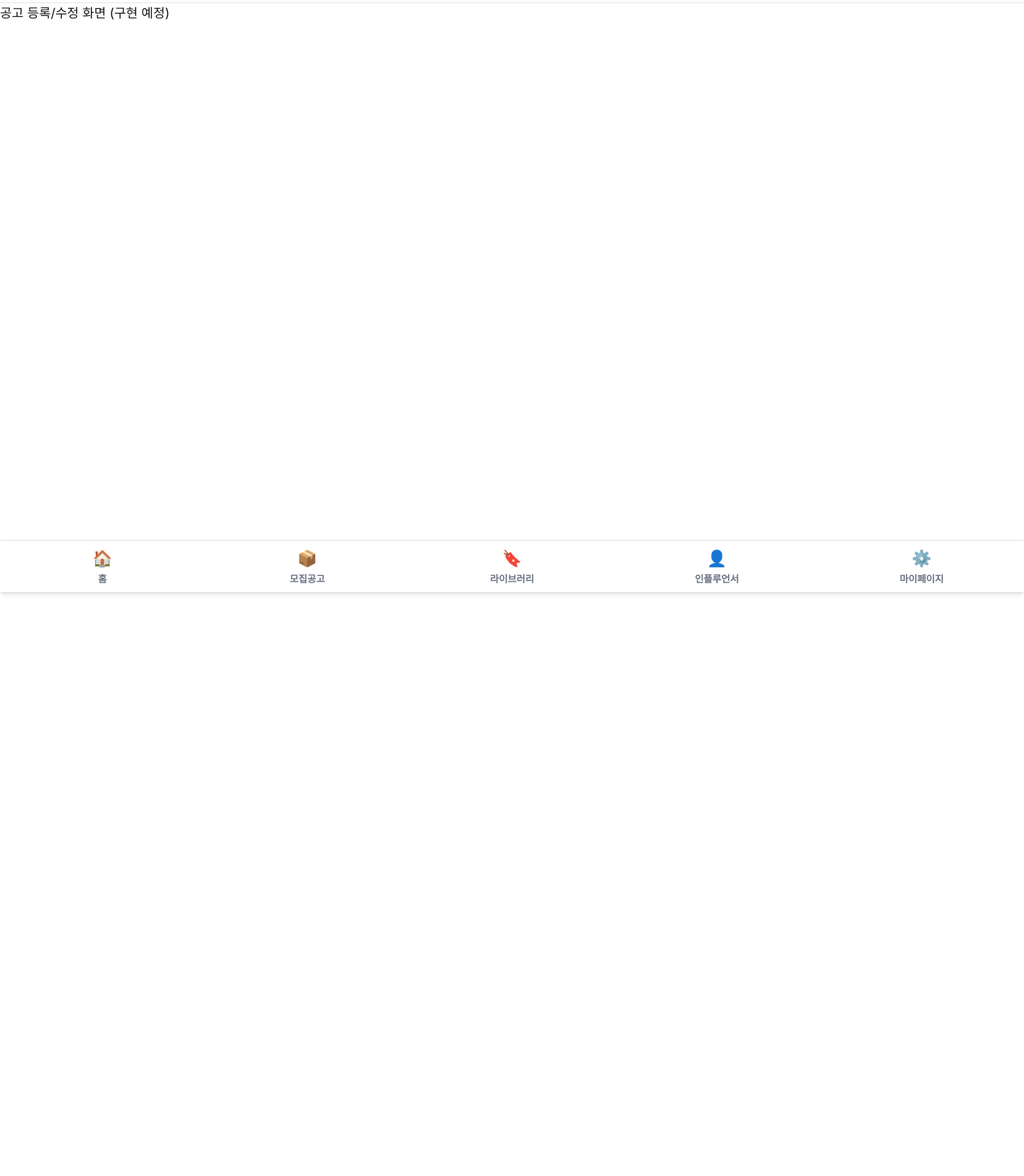
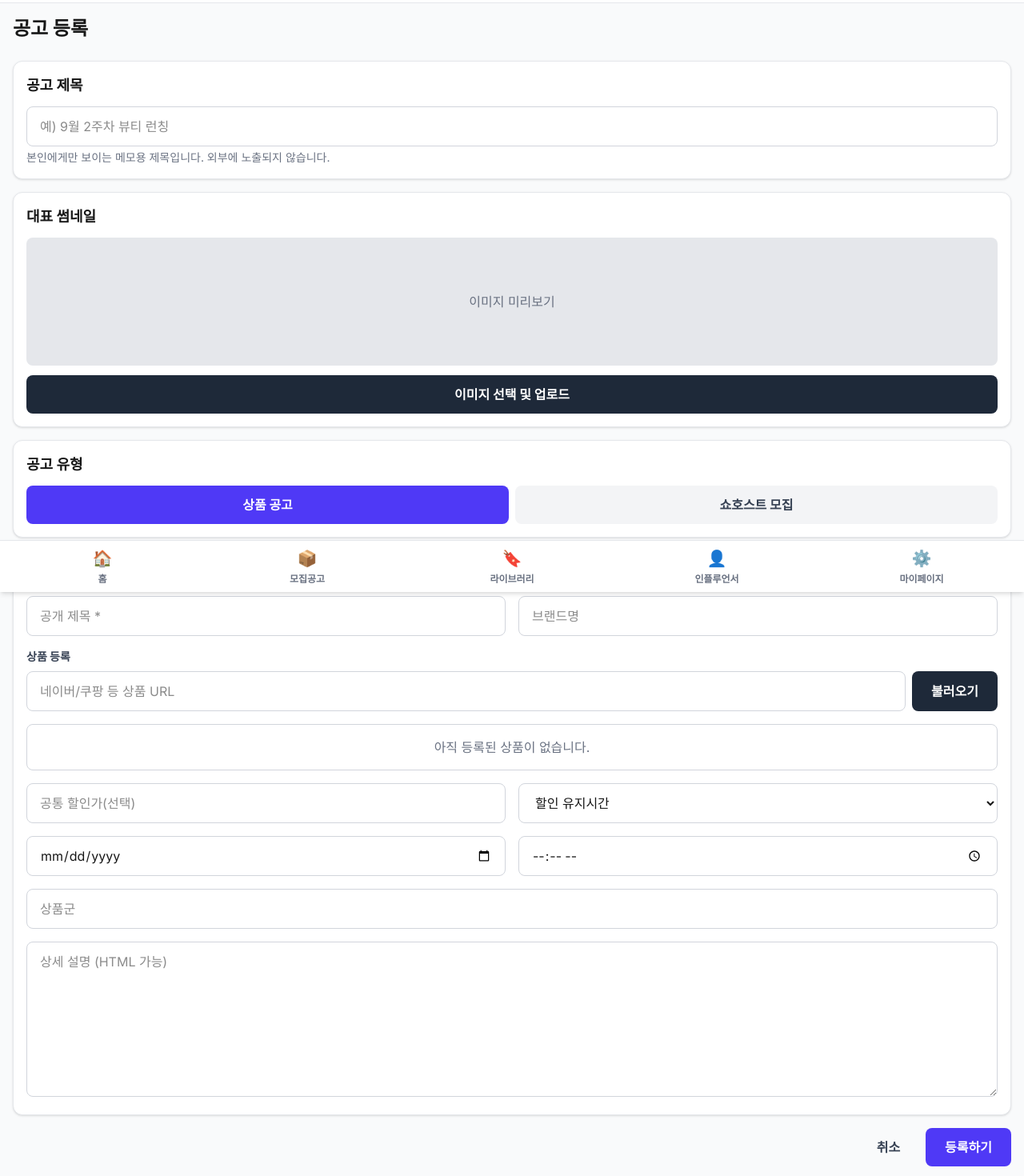
Before and after one commit to livee0322/alpa, a Next.js app in the folder front-end/react/: page /campaign-form in a window 1280 px wide. Shown: the part 60-1530 px from the top of the page at 80% size. Before the commit the page ends 800 px from the top, so only its background shows below. Built offline with nearby package versions, Linux system fonts and the light colour scheme.

Commit message:
250906 > front-end > react > 캠페인 폼 페이지 구현 완료

```diff
--- a/front-end/react/app/campaign-form/page.tsx
+++ b/front-end/react/app/campaign-form/page.tsx
@@ -1,3 +1,109 @@
+'use client';
+
+import { useEffect } from 'react';
+import { useRouter, useSearchParams } from 'next/navigation';
+import FormSectionContainer from '@/components/campaign-form/FormSectionContainer';
+import ImagePickerSection from '@/components/campaign-form/ImagePickerSection';
+import CampaignTypeSelector from '@/components/campaign-form/CampaignTypeSelector';
+import ProductFormSection from '@/components/campaign-form/ProductFormSection';
+import RecruitFormSection from '@/components/campaign-form/RecruitFormSection';
+import { useCampaignFormStore } from '@/lib/stores/campaignFormStore';
+import Link from 'next/link';
+
 export default function CampaignFormPage() {
-    return <div>공고 등록/수정 화면 (구현 예정)</div>;
+    const router = useRouter();
+    const searchParams = useSearchParams();
+    const campaignId = searchParams.get('id');
+
+    const {
+        campaignType,
+        internalTitle,
+        editingCampaign,
+        isLoading,
+        isSubmitting,
+        setFormData,
+        loadCampaignForEdit,
+        submitForm,
+    } = useCampaignFormStore();
+
+    useEffect(() => {
+        if (campaignId) {
+            loadCampaignForEdit(campaignId);
+        }
+    }, [campaignId, loadCampaignForEdit]);
+
+    const handleSubmit = async (e: React.FormEvent) => {
+        e.preventDefault();
+        try {
+            await submitForm();
+            alert(`캠페인이 성공적으로 ${editingCampaign ? '수정' : '등록'}되었습니다.`);
+            router.push('/campaigns');
+        } catch (e: any) {
+            alert(`저장 실패: ${e.message}`);
+        }
+    };
+
+    if (isLoading) {
+        return <div className="text-center py-12">데이터를 불러오는 중...</div>;
+    }
+
+    return (
+        <main className="p-4 bg-gray-50 min-h-screen">
+            <h1 className="text-2xl font-bold mb-6">
+                {editingCampaign ? '공고 수정' : '공고 등록'}
+            </h1>
+            <form onSubmit={handleSubmit} className="space-y-6">
+                <FormSectionContainer title="공고 제목">
+                    <input
+                        type="text"
+                        placeholder="예) 9월 2주차 뷰티 런칭"
+                        value={internalTitle}
+                        onChange={(e) => setFormData({ internalTitle: e.target.value })}
+                        className="w-full px-4 py-3 border border-gray-300 rounded-lg focus:outline-none focus:border-indigo-500"
+                    />
+                    <p className="text-sm text-gray-500 mt-1">
+                        본인에게만 보이는 메모용 제목입니다. 외부에 노출되지 않습니다.
+                    </p>
+                </FormSectionContainer>
+
+                <FormSectionContainer title="대표 썸네일">
+                    <ImagePickerSection />
+                </FormSectionContainer>
+
+                <FormSectionContainer title="공고 유형">
+                    <CampaignTypeSelector />
+                </FormSectionContainer>
+
+                {campaignType === 'product' ? (
+                    <FormSectionContainer title="상품 공고">
+                        <ProductFormSection />
+                    </FormSectionContainer>
+                ) : (
+                    <FormSectionContainer title="쇼호스트 모집 상세">
+                        <RecruitFormSection />
+                    </FormSectionContainer>
+                )}
+
+                <div className="flex justify-end space-x-2">
+                    <Link href="/campaigns">
+                        <button
+                            type="button"
+                            disabled={isSubmitting}
+                            className="py-3 px-6 rounded-lg text-gray-700 font-bold"
+                        >
+                            취소
+                        </button>
+                    </Link>
+                    <button
+                        type="submit"
+                        disabled={isSubmitting}
+                        className={`py-3 px-6 rounded-lg font-bold text-white transition-colors ${isSubmitting ? 'bg-gray-400 cursor-not-allowed' : 'bg-indigo-600 hover:bg-indigo-700'
+                            }`}
+                    >
+                        {isSubmitting ? '저장 중...' : editingCampaign ? '수정 저장' : '등록하기'}
+                    </button>
+                </div>
+            </form>
+        </main>
+    );
 }
```
